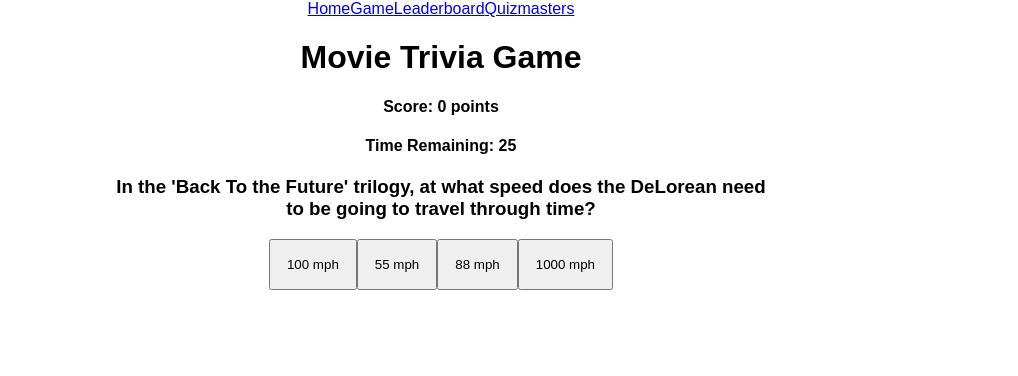
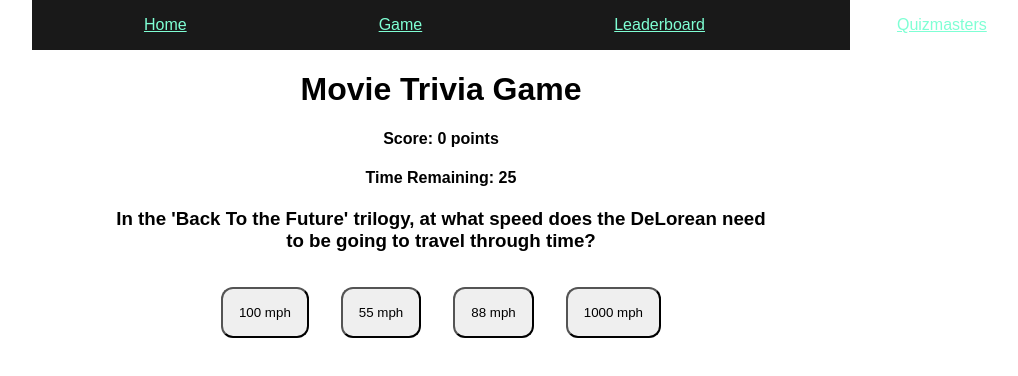
Before and after one commit to amdepaolo/Movie-trivia-game, a React (Create React App) app: page /game in a window 1280 px wide. Shown: the top 376 px of the page, without its empty margins (199-1217 px from the left). Built offline with nearby package versions, Linux system fonts and the light colour scheme; data requests are answered from the project's data file.

Commit message:
further styling, some code cleanup

```diff
--- a/db.json
+++ b/db.json
@@ -141,6 +141,12 @@
       "name": "Baby",
       "message": "These questions nearly had me in a corner",
       "id": 5
+    },
+    {
+      "score": 12100,
+      "name": "Bruce",
+      "message": "I smashed it!",
+      "id": 6
     }
   ]
 }
--- a/src/components/NavBar.js
+++ b/src/components/NavBar.js
@@ -3,7 +3,7 @@ import {NavLink} from "react-router-dom";
 
 function NavBar(){
     return(
-        <div>
+        <div id="navBar">
             <NavLink to='/' exact>
                 Home
             </NavLink>
--- a/src/components/Question.js
+++ b/src/components/Question.js
@@ -3,7 +3,8 @@ import React from "react";
 function Question({question, handleAnswered, handleCorrect}) {
     const {questionText, correct, answers} = question;
     function handleClick(selectedAnswer){
-        if(selectedAnswer === correct){
+        const answerValue = selectedAnswer.target.value;
+        if(answerValue === correct){
             console.log('Correct')
             handleCorrect();
             handleAnswered();
@@ -17,10 +18,10 @@ function Question({question, handleAnswered, handleCorrect}) {
     return(
         <div>
             <h3>{questionText}</h3>
-            <button onClick={e => handleClick(e.target.value)} value={1}>{answers[1]}</button>
-            <button onClick={e => handleClick(e.target.value)} value={2}>{answers[2]}</button>
-            <button onClick={e => handleClick(e.target.value)} value={3}>{answers[3]}</button>
-            <button onClick={e => handleClick(e.target.value)} value={4}>{answers[4]}</button>
+            <button onClick={handleClick} value={1}>{answers[1]}</button>
+            <button onClick={handleClick} value={2}>{answers[2]}</button>
+            <button onClick={handleClick} value={3}>{answers[3]}</button>
+            <button onClick={handleClick} value={4}>{answers[4]}</button>
         </div>
     )
 }
--- a/src/index.css
+++ b/src/index.css
@@ -12,10 +12,33 @@ div{
 button{
   display: inline-block;
   padding: 1rem;
+  margin: 1rem;
+  border-radius: 0.75rem;
+}
 
+button:hover {
+  background-color: gold;
 }
 
 code {
   font-family: source-code-pro, Menlo, Monaco, Consolas, 'Courier New',
     monospace;
 }
+
+#navBar {
+  background-color: #191919;
+  padding: 1rem;
+}
+
+#navBar a{
+  align-content: center;
+  color:aquamarine;
+  size: 16pt;
+  padding: 2rem;
+  margin: 4rem
+}
+
+#navBar a:hover{
+  color: black;
+  background-color: white;
+}
```
